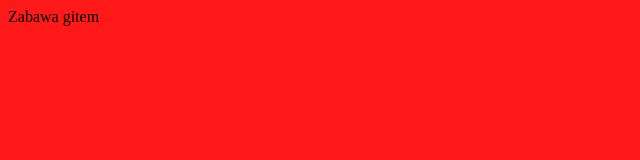
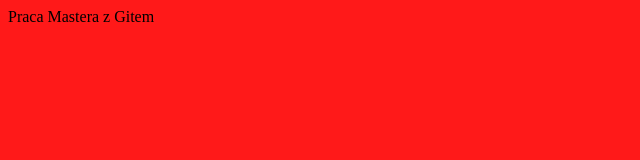
Before and after one commit to AndrzejHarnas/GiTLearn, a plain HTML site: page index.html in a window 1280 px wide. Shown: the full height of the page, 0-640 px from the left. Drawn offline with Linux system fonts and the light colour scheme.

```diff
--- a/index.html
+++ b/index.html
@@ -6,7 +6,7 @@
     <link rel="stylesheet" href="style.css">
   </head>
   <body>
-    Zabawa gitem
+    Praca Mastera z Gitem
     <script type="text/javascript" src="script.js">
     </script>
   </body>
```
